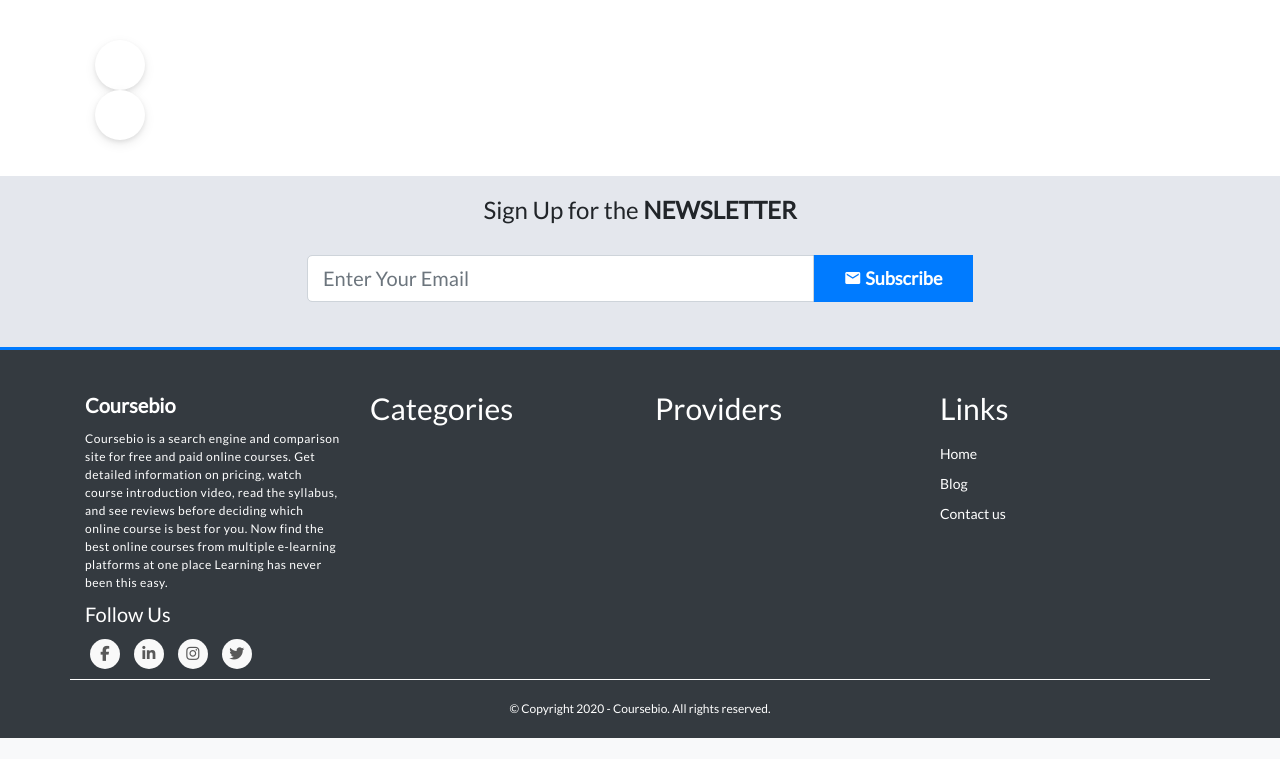
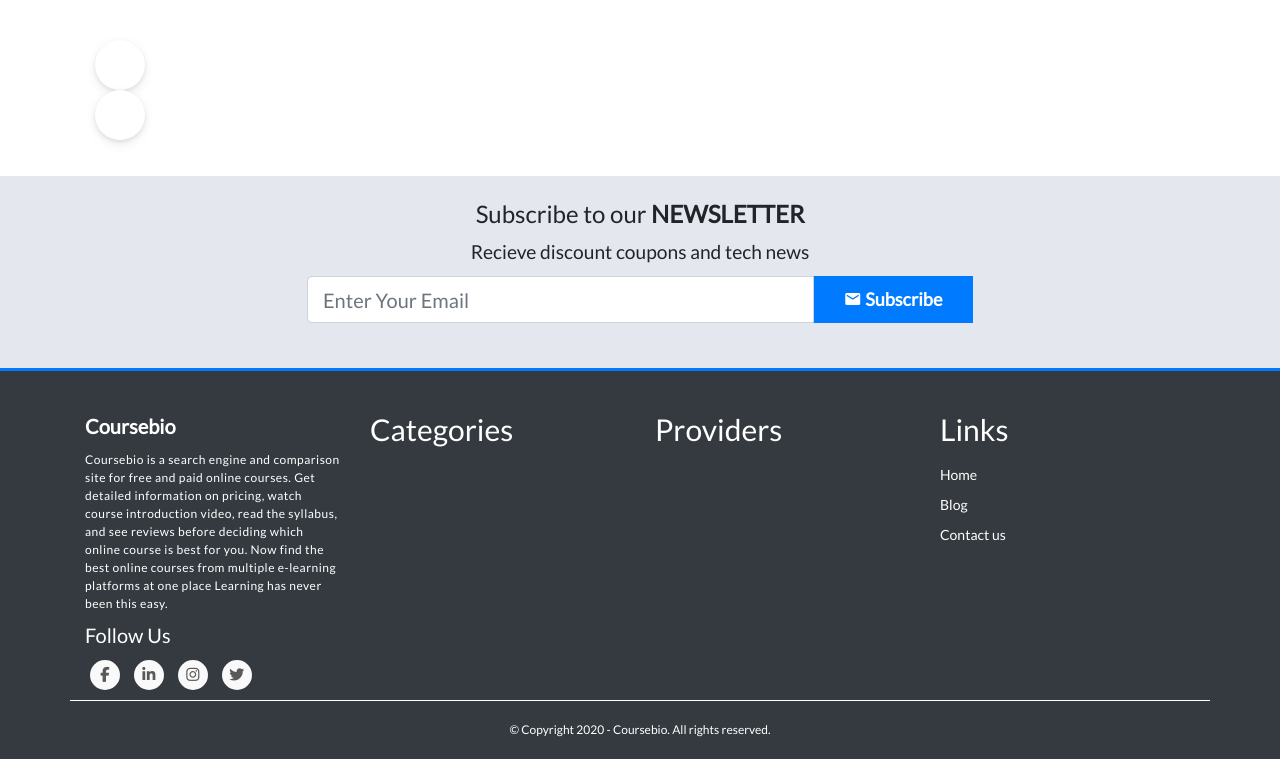
Before and after one commit to priyesh-04/coursebio, a Django app: page / in a window 1280 px wide. Shown: the part 1132-1891 px from the top of the page. Before the commit the page ends 1870 px from the top, so only its background shows below. Run offline with Django 3.2, Linux system fonts and the light colour scheme; data that the repository does not hold is empty; some libraries are stand-ins or nearby versions.

Commit message:
footer subscribe heading changed

```diff
--- a/templates/base/footer/footer.html
+++ b/templates/base/footer/footer.html
@@ -28,7 +28,8 @@
   }
   .newsletter p {
       font-size: 1.2rem;
-      margin: 20px 0 30px 0;
+      margin-top: 20px;
+      margin-bottom: 8px;
       text-align: center;
   }
   .newsletter-form {
@@ -70,7 +71,12 @@
     <div class="row">
       <div class="col-md-12">
         <div class="newsletter-form-div">
-          <h4><p>Sign Up for the <strong>NEWSLETTER</strong></p></h4>
+          <span>
+            <p>
+              Subscribe to our <strong>NEWSLETTER</strong> <br>
+              <small>Recieve discount coupons and tech news</small>
+            </p>
+          </span>
           <form method='POST' action="{% url 'email-list-signup' %}" class="form newsletter-form">
               {% csrf_token %}
               <div class="input-group">
```
Also changed, not shown: templates/base/footer/blog_footer.html (+8 -2 lines).
